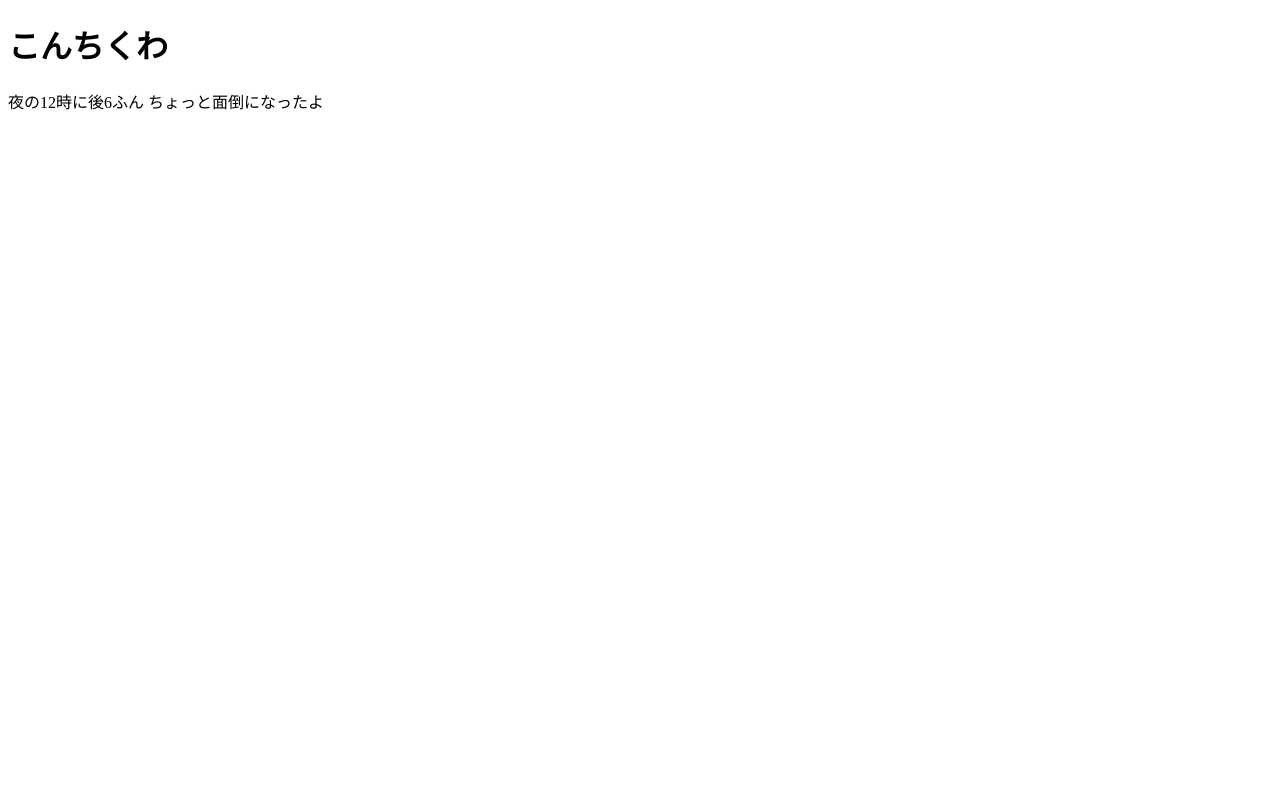
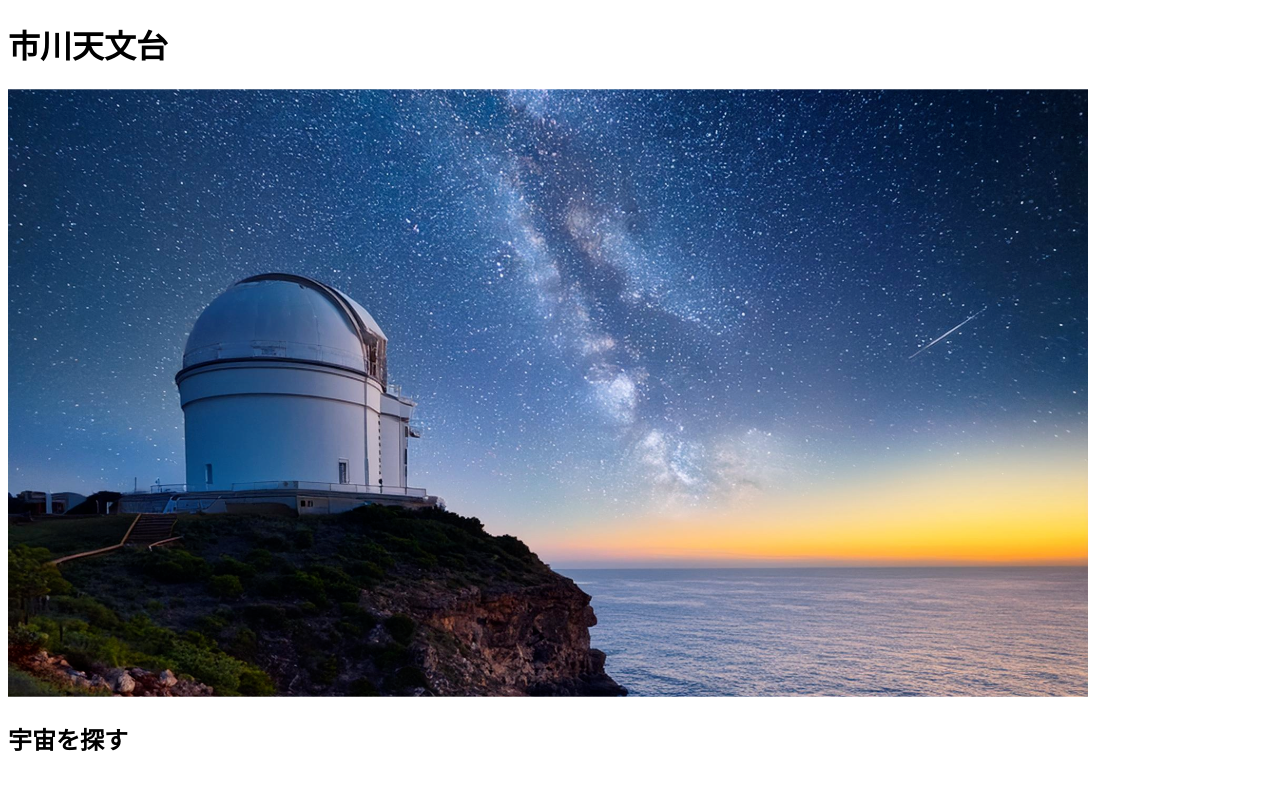
Before and after one commit to ick2322017/Prg20241118, a plain HTML site: page index.html in a window 1280 px wide. Drawn offline with Linux system fonts and the light colour scheme.

Commit message:
11126_update

```diff
--- a/index.html
+++ b/index.html
@@ -2,13 +2,11 @@
 <html lang="ja">
     <head>
         <meta charset="UTF-8">
-        <title>すごいぞ</title>
+        <title>市川天文台-ichiiten-</title>
     </head>
-
     <body>
-        <h1>こんちくわ</h1>
-        <p>夜の12時に後6ふん
-            ちょっと面倒になったよ
-        </p>
+        <h1>市川天文台</h1>
+        <img src="main_pic.png" alt="市川天文台の写真"/>
+        <h2>宇宙を探す</h2>
     </body>
 </html>
```
